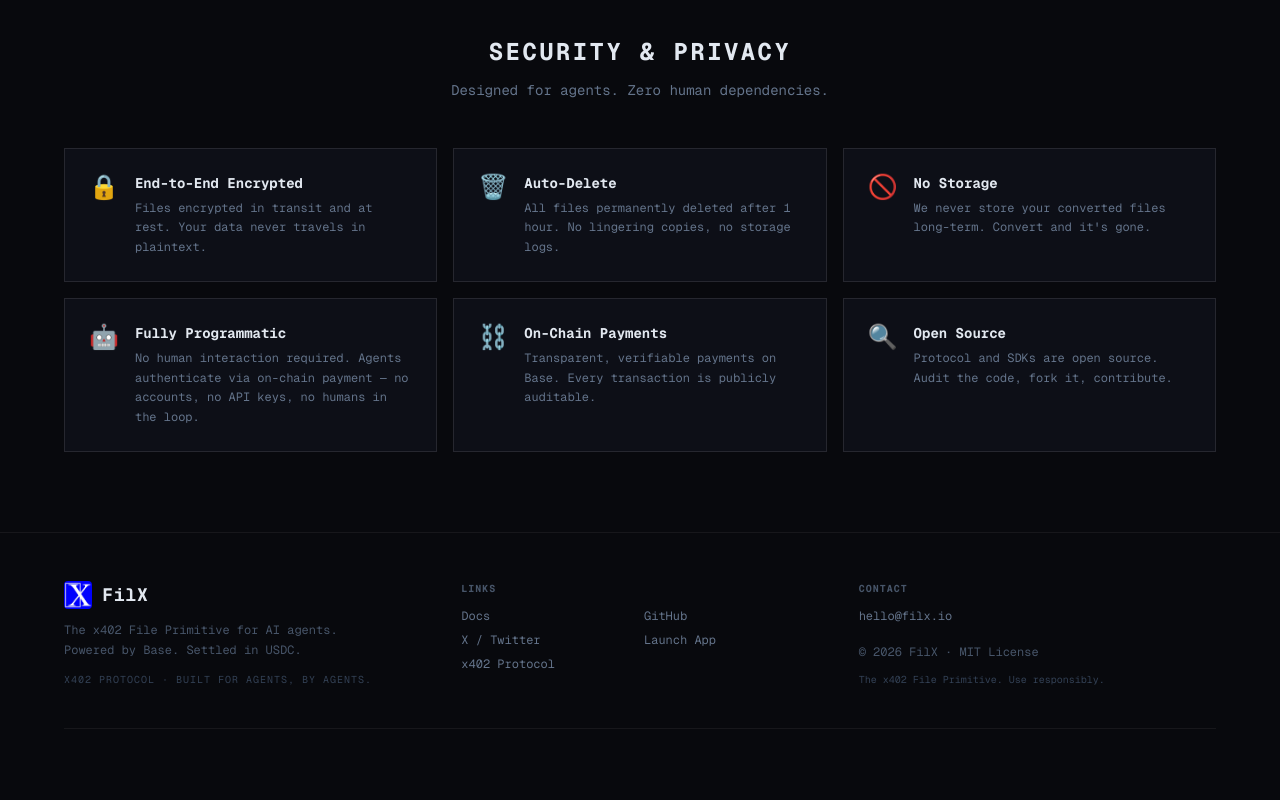
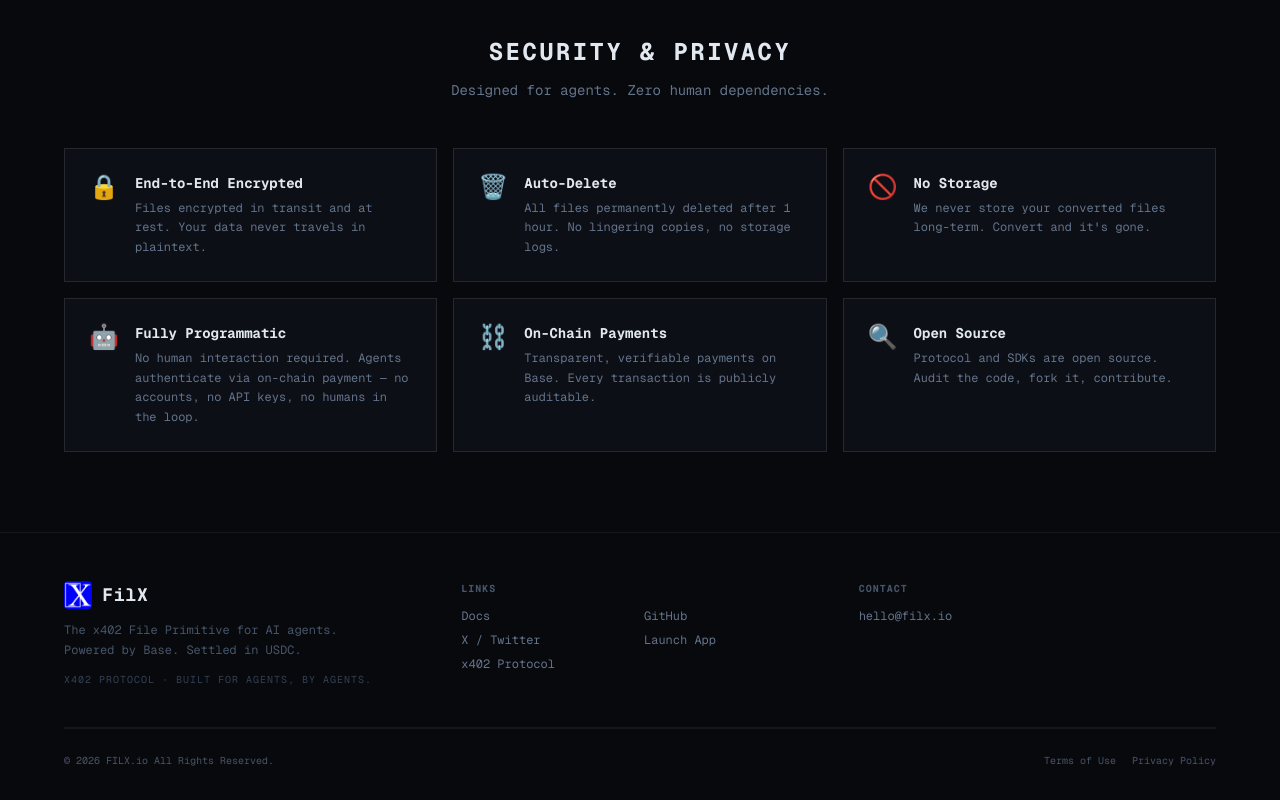
Before and after one commit to filx-io/filx, a Next.js app in the folder frontend/: page / in a window 1280 px wide. Shown: the part 9471-10271 px from the top of the page. Before the commit the page ends 10232 px from the top, so only its background shows below. Built offline with nearby package versions, Linux system fonts and the light colour scheme; no server answers.

Commit message:
fix: replace copyright line with bottom bar — © 2026 FILX.io, Terms, Privacy

```diff
--- a/frontend/components/footer.tsx
+++ b/frontend/components/footer.tsx
@@ -60,12 +60,21 @@ export function Footer() {
             >
               hello@filx.io
             </a>
-            <p className="font-mono text-xs text-slate-600 pt-2">
-              © 2026 FilX · MIT License
-            </p>
-            <p className="font-mono text-[10px] text-slate-700 leading-relaxed">
-              The x402 File Primitive. Use responsibly.
-            </p>
+          </div>
+        </div>
+
+        {/* Bottom bar */}
+        <div className="pt-6 border-t border-white/[0.06] flex flex-col sm:flex-row items-center justify-between gap-2">
+          <p className="font-mono text-[10px] text-slate-600">
+            © 2026 FILX.io All Rights Reserved.
+          </p>
+          <div className="flex items-center gap-4">
+            <a href="/terms" className="font-mono text-[10px] text-slate-600 hover:text-slate-300 transition-colors">
+              Terms of Use
+            </a>
+            <a href="/privacy" className="font-mono text-[10px] text-slate-600 hover:text-slate-300 transition-colors">
+              Privacy Policy
+            </a>
           </div>
         </div>
 
```
